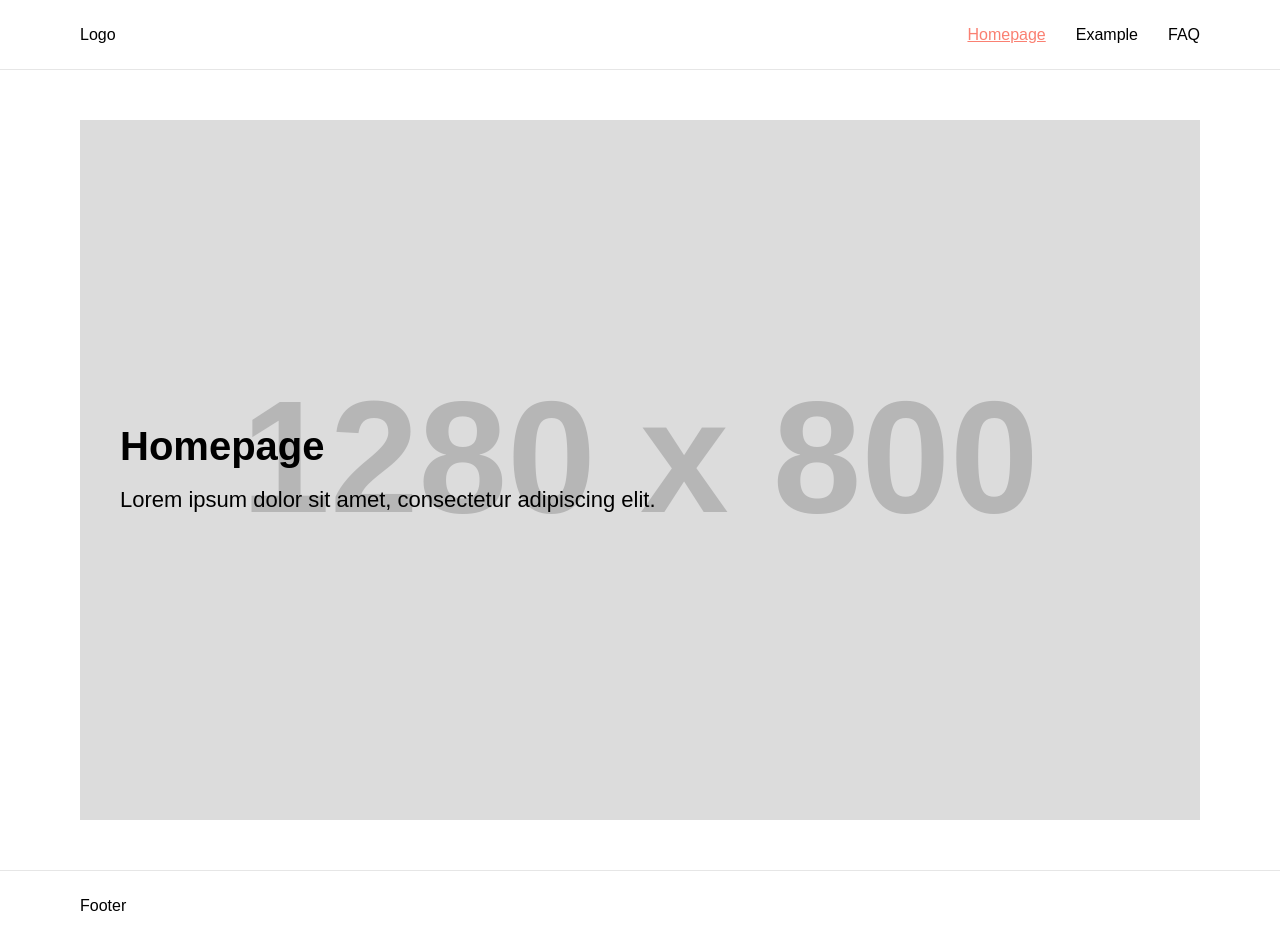
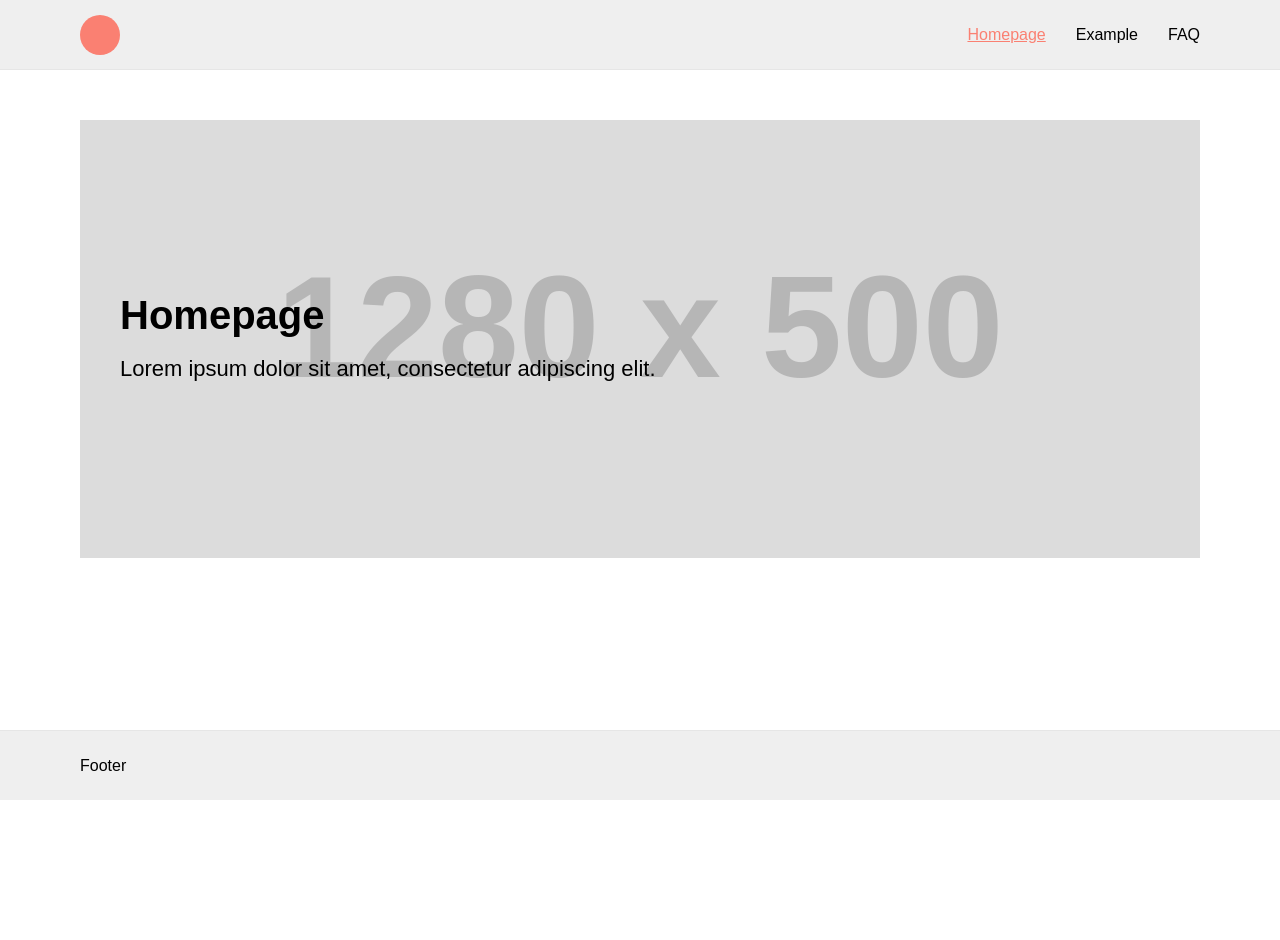
Before and after one commit to antoinevinial/react-boilerplate, a React (Create React App) app: page / in a window 1280 px wide. After the commit the page ends 800 px from the top, so only its background shows below. Built offline with nearby package versions, Linux system fonts and the light colour scheme; a web font is replaced by a local one; what flux, keymirror would draw is missing.

Commit message:
Update readme #5.

```diff
--- a/src/components/FAQ/FAQ.styl
+++ b/src/components/FAQ/FAQ.styl
@@ -22,4 +22,6 @@
 
 	&__text
 		display none
+		font-size pxToRem(18px)
+		line-height pxToRem(26px)
 		padding 0 pxToRem(25px) pxToRem(25px)
--- a/src/components/Footer/Footer.styl
+++ b/src/components/Footer/Footer.styl
@@ -3,4 +3,5 @@
 	flex-flow row wrap
 	align-items center
 	height pxToRem(70px)
+	background-color $color-background
 	border-top 1px solid $color-border
--- a/src/components/Header/Header.js
+++ b/src/components/Header/Header.js
@@ -16,7 +16,7 @@ class Header extends Component {
 			<header className="header">
 				<div className="grid">
 					<div className="header__container">
-						<span className="header__logo">Logo</span>
+						<span className="header__logo"></span>
 						<Nav />
 					</div>
 				</div>
--- a/src/components/Header/Header.styl
+++ b/src/components/Header/Header.styl
@@ -3,6 +3,7 @@
 	flex-flow row wrap
 	align-items center
 	height pxToRem(70px)
+	background-color $color-background
 	border-bottom 1px solid $color-border
 
 	&__container
@@ -10,3 +11,9 @@
 		flex-flow row wrap
 		align-items center
 		justify-content space-between
+
+	&__logo
+		width pxToRem(40px)
+		height pxToRem(40px)
+		background-color salmon
+		border-radius 50%
--- a/src/css/_variables.styl
+++ b/src/css/_variables.styl
@@ -1,3 +1,4 @@
 $base-font-size = 16px
 
 $color-border = #e6e6e6
+$color-background = #efefef
--- a/src/css/react.css
+++ b/src/css/react.css
@@ -370,6 +370,8 @@ html {
 }
 .faq__text {
   display: none;
+  font-size: 1.125rem;
+  line-height: 1.625rem;
   padding: 0 1.5625rem 1.5625rem;
 }
 .footer {
@@ -377,6 +379,7 @@ html {
   flex-flow: row wrap;
   align-items: center;
   height: 4.375rem;
+  background-color: #efefef;
   border-top: 1px solid #e6e6e6;
 }
 .header {
@@ -384,6 +387,7 @@ html {
   flex-flow: row wrap;
   align-items: center;
   height: 4.375rem;
+  background-color: #efefef;
   border-bottom: 1px solid #e6e6e6;
 }
 .header__container {
@@ -391,6 +395,12 @@ html {
   flex-flow: row wrap;
   align-items: center;
   justify-content: space-between;
+}
+.header__logo {
+  width: 2.5rem;
+  height: 2.5rem;
+  background-color: #fa8072;
+  border-radius: 50%;
 }
 .nav__list {
   display: flex;
--- a/src/views/Home/HomeView.js
+++ b/src/views/Home/HomeView.js
@@ -17,7 +17,7 @@ class HomeView extends Component {
 				<div className="grid">
 
 					{/* Cover */}
-					<Cover title="Homepage" description="Lorem ipsum dolor sit amet, consectetur adipiscing elit." imageSize="1280x800"/>
+					<Cover title="Homepage" description="Lorem ipsum dolor sit amet, consectetur adipiscing elit." imageSize="1280x500"/>
 
 				</div>
 			</main>
```
Also changed, not shown: 1 other file (tests, documents, lock files or other folders).
